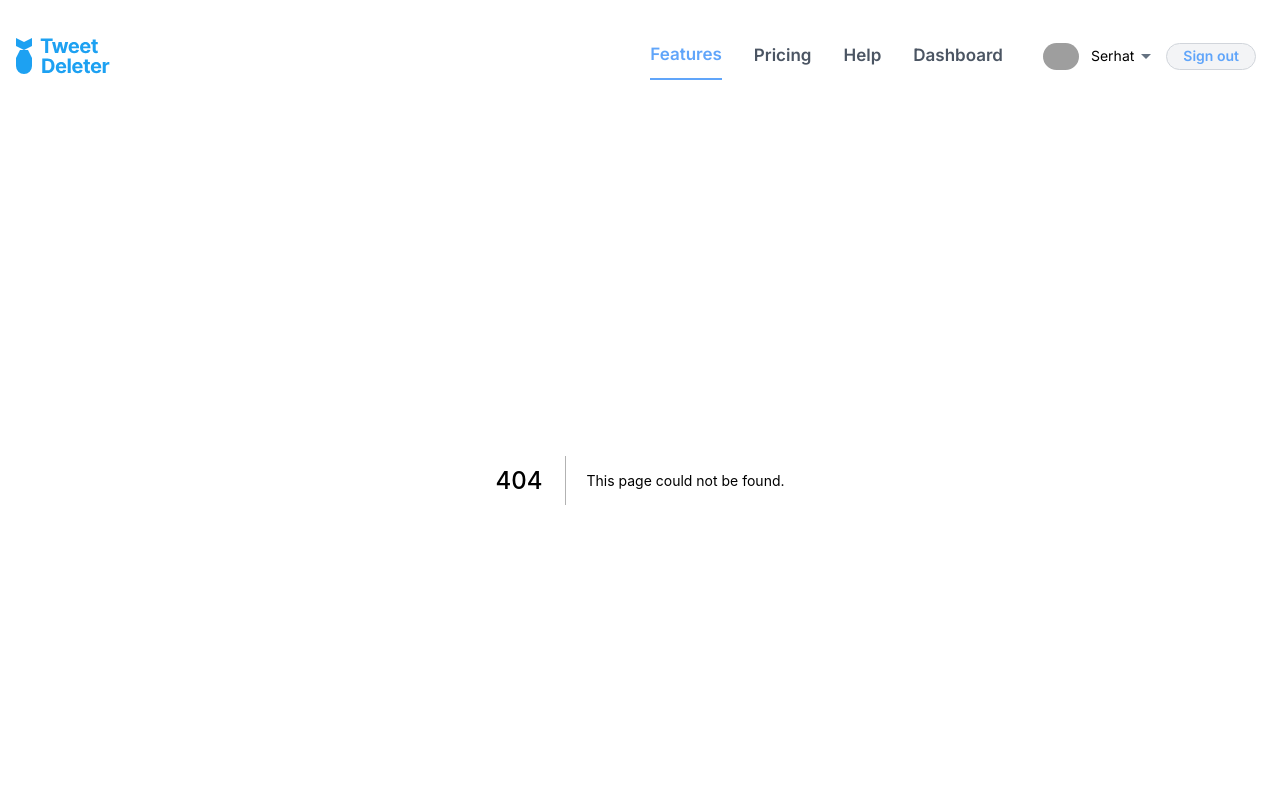
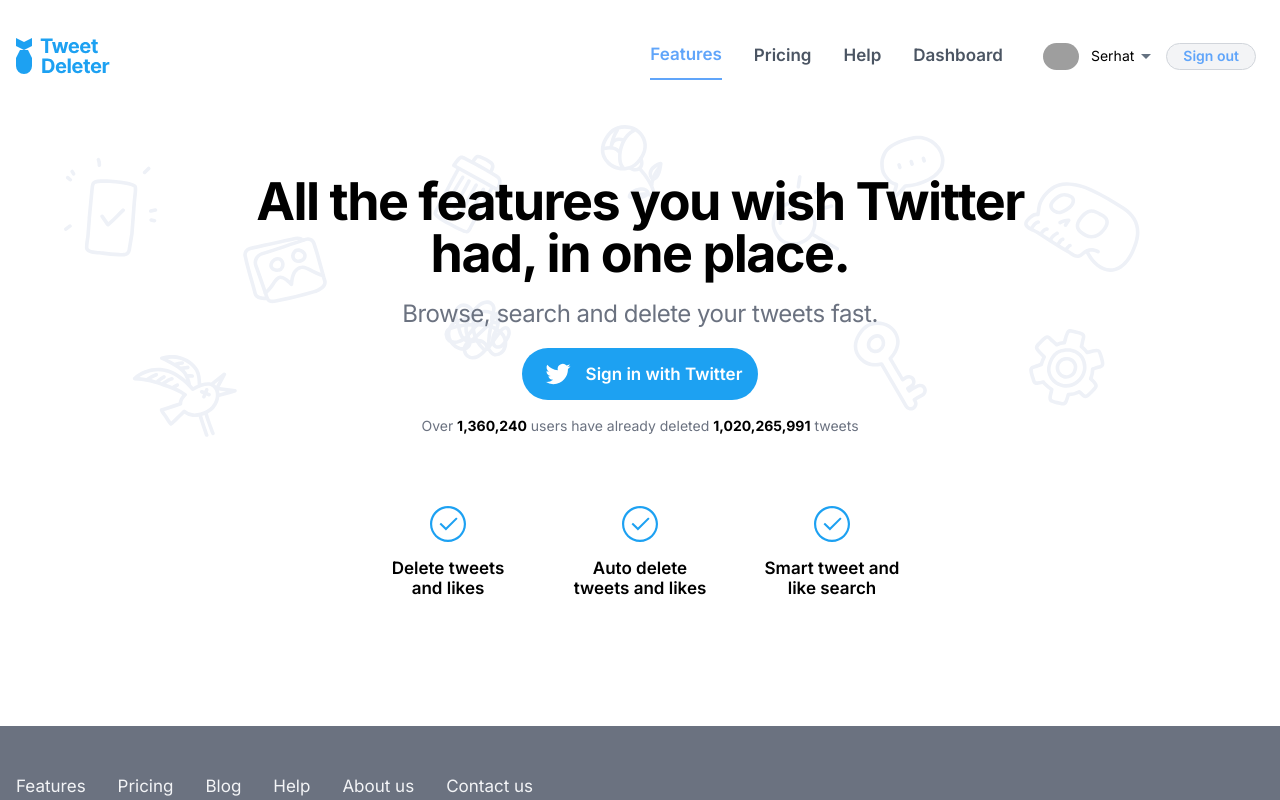
Before and after one commit to armancs12/tweet-deleter, a Next.js app: page /features in a window 1280 px wide. Before the commit this address had no page. Shown: the top 800 px of the page. Built offline with nearby package versions, Linux system fonts and the light colour scheme; grey boxes are pictures that could not be loaded.

Commit message:
Add features page

```diff
--- /dev/null
+++ b/src/components/icons/CheckmarkIcon.tsx
@@ -0,0 +1,10 @@
+const CheckmarkIcon = () => (
+  <svg xmlns="http://www.w3.org/2000/svg" width="48" height="48" fill="none">
+    <path
+      d="M24 42c9.945 0 18-8.055 18-18S33.945 6 24 6 6 14.055 6 24s8.055 18 18 18zm0-2.17c-8.757 0-15.83-7.092-15.83-15.83 0-8.757 7.073-15.83 15.83-15.83S39.83 15.243 39.83 24c0 8.738-7.073 15.83-15.83 15.83zm-8.439-15.643l6.362 6.324L33.6 18.873l-1.46-1.46-10.216 10.18-4.94-4.865-1.422 1.46z"
+      fill="#1DA1F2"
+    />
+  </svg>
+);
+
+export default CheckmarkIcon;
--- /dev/null
+++ b/src/pages/features.tsx
@@ -0,0 +1,64 @@
+import Button from "../components/Button";
+import CheckmarkIcon from "../components/icons/CheckmarkIcon";
+import TwitterIcon from "../components/icons/TwitterIcon";
+
+const FeaturesPage = () => {
+  return (
+    <section className="features-hero max-w-7xl mx-auto px-4 mt-4 md:mt-0 md:pt-24 pb-32 bg-auto bg-top overflow-x-hidden">
+      <div className="text-center mx-auto max-w-screen-md">
+        <h1 className="text-4xl leading-[44px] md:text-[52px] md:leading-none tracking-[-1.5px] font-bold spacing">
+          All the features you wish Twitter had, in one place.
+        </h1>
+        <div className="mt-4 text-2xl leading-9 tracking-[-.5px] text-gray-500">
+          Browse, search and delete your tweets fast.
+        </div>
+        <div className="mt-4">
+          <Button type="primary" className="px-4 h-[52px] text-[17px]">
+            <TwitterIcon invertColor />
+            <span className="ml-2">Sign in with Twitter</span>
+          </Button>
+        </div>
+        <div className="mt-4">
+          <div className="text-sm text-gray-500">
+            <div>
+              Over <strong className="text-black">1,360,240</strong> users have
+              already deleted{" "}
+              <strong className="text-black">1,020,265,991</strong> tweets
+            </div>
+          </div>
+        </div>
+        <div className="flex flex-wrap justify-center mt-16 -mr-12 -mb-8">
+          <div className="text-center mr-12 mb-8 max-w-[144px]">
+            <div className="mx-auto inline-block">
+              <CheckmarkIcon />
+            </div>
+            <p className="mt-1 text-[17px] font-semibold leading-5">
+              {" "}
+              Delete tweets and likes{" "}
+            </p>
+          </div>
+          <div className="text-center mr-12 mb-8 max-w-[144px]">
+            <div className="mx-auto inline-block">
+              <CheckmarkIcon />
+            </div>
+            <p className="mt-1 text-[17px] font-semibold leading-5">
+              {" "}
+              Auto delete tweets and likes{" "}
+            </p>
+          </div>
+          <div className="text-center mr-12 mb-8 max-w-[144px]">
+            <div className="mx-auto inline-block">
+              <CheckmarkIcon />
+            </div>
+            <p className="mt-1 text-[17px] font-semibold leading-5">
+              {" "}
+              Smart tweet and like search{" "}
+            </p>
+          </div>
+        </div>
+      </div>
+    </section>
+  );
+};
+
+export default FeaturesPage;
--- a/src/styles/globals.css
+++ b/src/styles/globals.css
@@ -19,3 +19,8 @@
 .hide-scrollbars::-webkit-scrollbar {
   display: none;
 }
+
+.features-hero {
+  background-image: url(/image-features-hero.svg);
+  background-repeat: no-repeat;
+}
```
Also changed, not shown: public/image-features-hero.svg (added).
